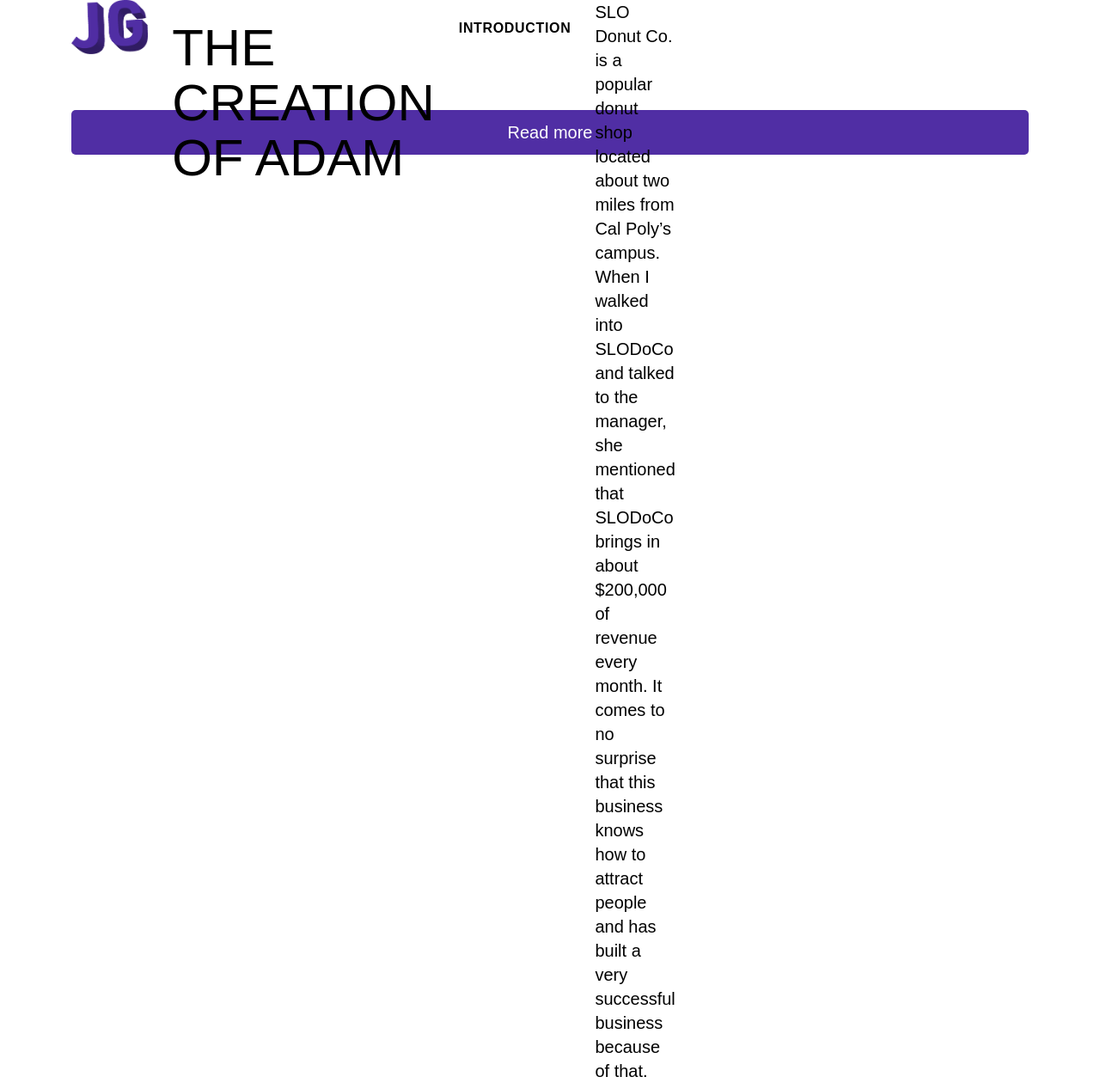
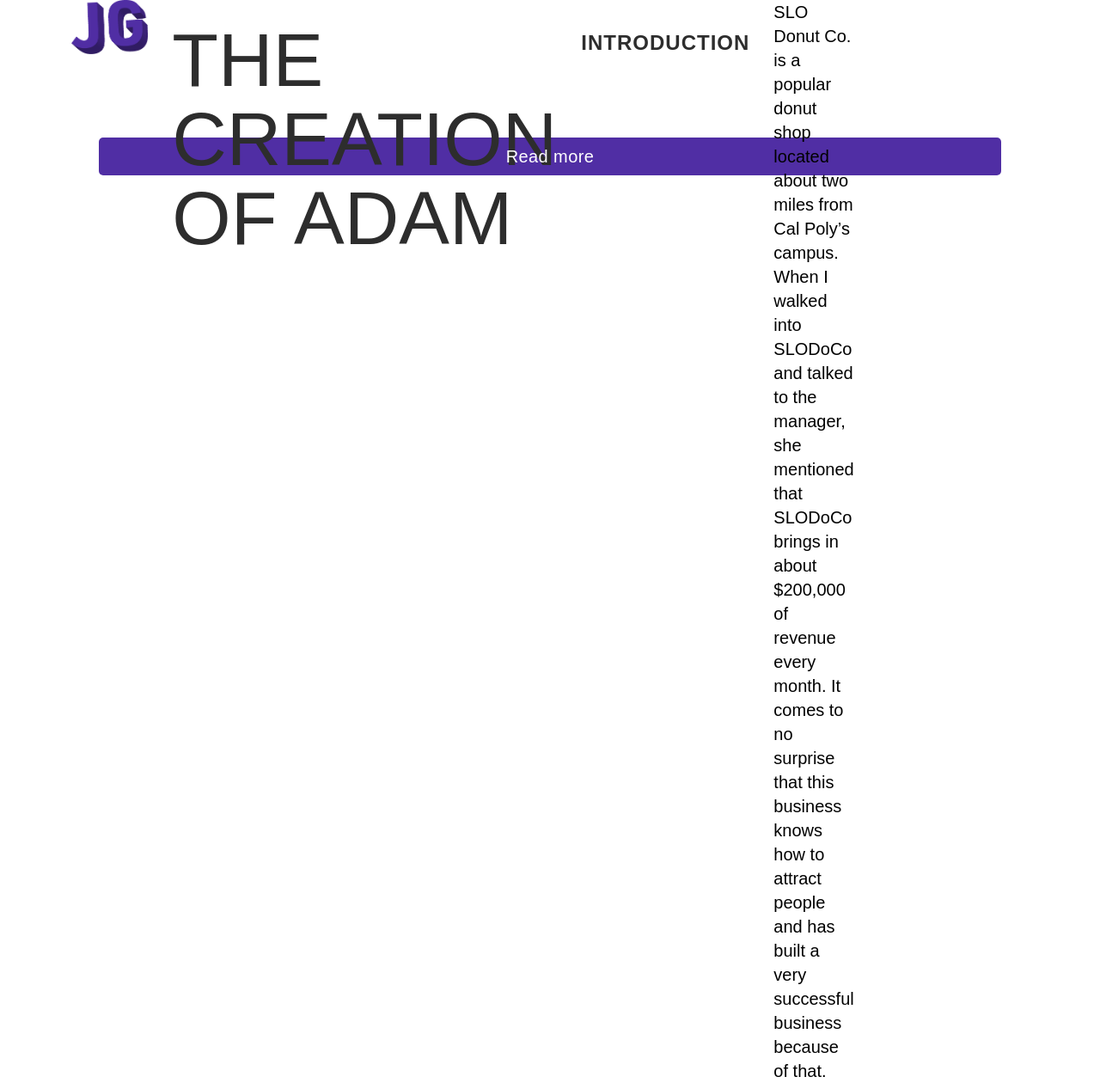
Before and after one commit to javag97/design, a Jekyll site: the page built from app/index.md, in a window 1280 px wide. Shown: the whole page at 86% size. Built offline with Jekyll 4.4.1, drawn with Linux system fonts in a browser that asks for light colours; some web fonts are replaced; our own code applies the rules of GitHub Pages for plain Markdown files.

Commit message:
added color component, typography, updated to opentype, maybe will keep?

```diff
--- a/app/_sass/components/button.scss
+++ b/app/_sass/components/button.scss
@@ -1,10 +1,18 @@
 .link--button{
 display: flex;
 flex-direction:row;
-padding:$base-unit*3;
+margin: $base-unit*8;
+padding:$base-unit*2;
 background: #502EA4;
 border-radius: 5px;
 color: #FFFFFF;
 text-align: center;
 justify-content: center;
+cursor: pointer;
+letter-spacing: 0.4px;
+
+  &:hover{
+    text-decoration: underline;
+
+  }
 }
--- a/app/_sass/typography.scss
+++ b/app/_sass/typography.scss
@@ -12,33 +12,33 @@
 
 h1{
 	font-family: adelle-sans, sans-serif;
-	font-size: $base-unit * 10;
-	line-height: $base-unit * 11;
+	font-size: $base-unit * 15;
+	line-height: $base-unit * 16;
 	color: $heading-color;
 	letter-spacing: 0;
 	font-weight: 100;
 	margin: $base-unit*6 0px $base-unit*3;
 	@media #{$medium-device}{
-	font-size: $base-unit * 15;
-	line-height: $base-unit * 16;
+		font-size: $base-unit * 22;
+		line-height: $base-unit * 23;
 	}
 }
 
 h2{
 	font-family: adelle-sans, sans-serif;
-	font-size: $base-unit * 7;
-	line-height: $base-unit * 8;
+	font-size: $base-unit * 11;
+	line-height: $base-unit * 12;
 	color: $heading-color;
-	letter-spacing: $base-unit / 6;
+	letter-spacing: $base-unit / 4;
 	font-weight: 700;
-	margin: $base-unit*6 0px $base-unit*3;
+	margin: $base-unit*9 0px $base-unit*4;
 }
 
 h3{
 	font-family: adelle-sans, sans-serif;
 	font-weight: 700;
-	font-size: $base-unit * 4;
+	font-size: $base-unit * 6;
 	color: $heading-color;
-	letter-spacing: $base-unit / 6;
-	margin: $base-unit*6 0px $base-unit*3;
+	letter-spacing: $base-unit / 4;
+	margin: $base-unit*9 0px $base-unit*4;
 }
--- a/app/_sass/variables.scss
+++ b/app/_sass/variables.scss
@@ -1,6 +1,6 @@
 $base-unit: 4px;
 
-$heading-color: #000000;
+$heading-color: #2D2D2D;
 $body-color: #000000;
 
 $medium-device: "only screen and (min-width: 800px)";
--- /dev/null
+++ b/app/pattern-library/components/typography/body/markup.html
@@ -0,0 +1 @@
+<p>Watch <em>Jeopardy!</em>, Alex Trebek’s fun TV quiz game.</p>
--- /dev/null
+++ b/app/pattern-library/components/typography/heading-1/markup.html
@@ -0,0 +1 @@
+<h1>Watch <em>Jeopardy!</em>, Alex Trebek’s fun TV quiz game.</h1>
--- /dev/null
+++ b/app/pattern-library/components/typography/heading-2/markup.html
@@ -0,0 +1 @@
+<h2>Watch <em>Jeopardy!</em>, Alex Trebek’s fun TV quiz game.</h2>
--- /dev/null
+++ b/app/pattern-library/components/typography/heading-3/markup.html
@@ -0,0 +1 @@
+<h3>Watch <em>Jeopardy!</em>, Alex Trebek’s fun TV quiz game.</h3>
```
Also changed, not shown: app/pattern-library/data.json (+53 -1 lines), Gemfile.lock, app/pattern-library/components/branding/colors/description.md (added), app/pattern-library/components/branding/colors/markup.html (added), app/pattern-library/components/branding/description.md (added), app/pattern-library/components/typography/body/description.md (added), app/pattern-library/components/typography/description.md (added), app/pattern-library/components/typography/heading-1/description.md (added), app/pattern-library/components/typography/heading-2/description.md (added), app/pattern-library/components/typography/heading-3/description.md (added).
